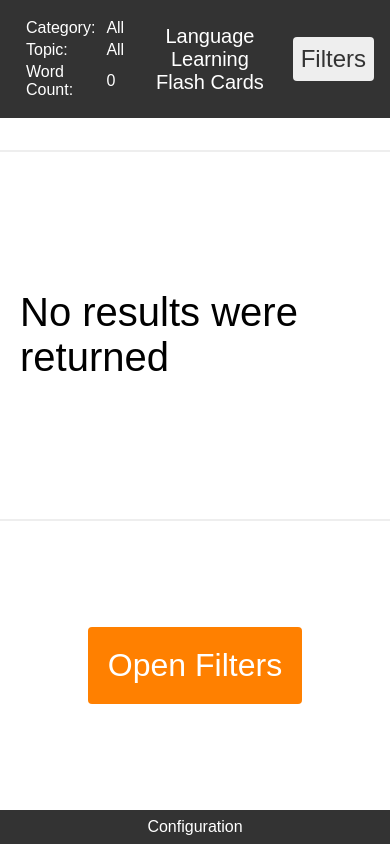
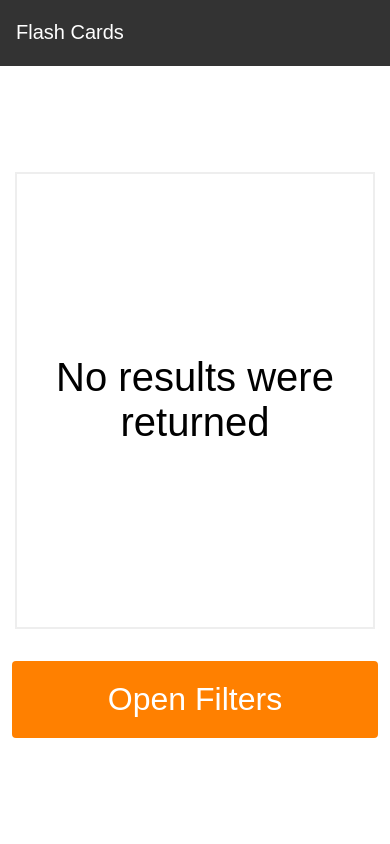
Before and after one commit to st003/flashcards, a Django app: page /flashcard/ in a window 390 px wide. Run offline with Django 4.2, Linux system fonts and the light colour scheme; tables that the repository leaves empty hold one stand-in row (values such as "Sample post").

Commit message:
Began adding mobile support

```diff
--- a/flashcards-app/words/static/words/css/words.css
+++ b/flashcards-app/words/static/words/css/words.css
@@ -13,118 +13,26 @@
     --answer-text:#A9A9A9;
 }
 
-.primaryColor {
-    background-color: var(--primary-color);
-}
-.secondaryColor {
+.secondary_color {
     background-color: var(--secondary-color);
 }
-.secondaryColor:hover {
+.secondary_color:hover {
     background-color: var(--secondary-color-hover);
 }
-.secondaryColor:active {
+.secondary_color:active {
     background-color: var(--secondary-color-active)
 }
-.tertiaryColor {
+.tertiary_color {
     background-color: var(--tertiary-color);
 }
-.tertiaryColor:hover {
+.tertiary_color:hover {
     background-color: var(--tertiary-color-hover);
 }
-.tertiaryColor:active {
+.tertiary_color:active {
     background-color: var(--secondary-color-active);
 }
 
-body {
-    display: flex;
-    flex-direction: column;
-    height: 100vh;
-    margin: 0;
-    font-family: Arial, Helvetica, sans-serif;
-    font-family: 1rem;
-}
-
-#app {
-    display: flex;
-    flex-direction: column;
-    height: 100%;
-}
-
-header {
-    display: flex;
-    padding: 1rem;
-    align-items: center;
-    color: var(--light-text);
-    font-size: 2rem;
-}
-header .info td {
-    padding-left: 0.5rem;
-    font-size: 1rem;
-}
-header h1 {
-    display: flex;
-    flex-grow: 1;
-    margin: 0;
-    padding: 0 1.5rem;
-    justify-content: center;
-    font-size: 1.25rem;
-    font-weight: 400;
-    text-align: center;
-}
-header .filters {
-    display: flex;
-    flex-grow: 1;
-    height: 100%;
-    align-items: center;
-    justify-content: end;
-}
-header .btn {
-    padding: 0.5rem;
-    background-color: var(--neutral-color);
-    color: var(--dark-text);
-    font-size: 1.5rem;
-}
-
-main {
-    flex-grow: 1;
-}
-
-.content {
-    display: flex;
-    flex-direction: column;
-    height: 100%;
-    justify-content: center;
-    align-items: center;
-}
-
-.word, .btnContainer {
-    display: flex;
-    flex-grow: 1;
-    align-items: center;
-    justify-content: center;
-}
-.word {
-    margin-top: 2rem;
-    padding: 2rem;
-    min-width: 350px;
-    border: 2px solid var(--neutral-color);
-    border-radius: 0.25rem;
-    font-size: 2.5rem;
-}
-
-footer {
-    padding: 0.5rem;
-    color: var(--light-text);
-    text-align: center;
-}
-footer a {
-    color: var(--light-text);
-    text-decoration: none;
-}
-footer a:hover {
-    color: var(--light-text);
-    text-decoration: underline;
-}
+/* BUTTONS */
 
 .btn {
     display: inline-block;
@@ -139,8 +47,108 @@ footer a:hover {
     cursor: pointer;
 }
 
-.jp {
+body {
+    display: flex;
+    flex-direction: column;
+    height: 100vh;
+    margin: 0;
+    font-family: Arial, Helvetica, sans-serif;
+    font-family: 1rem;
+}
+
+header {
+    padding: 0.5rem 1rem;
+    align-items: center;
+    background-color: var(--primary-color);
+    color: var(--light-text);
+}
+header h1 {
+    font-size: 1.25rem;
+    font-weight: 400;
+    text-align: left;
+}
+
+#app {
+    display: flex;
+    flex-direction: column;
+    height: 100vh
+}
+
+.flashcard_header {
+    display: flex;
+    flex-direction: row;
+}
+.flashcard_header .filter_selections {
+    display: none;
+}
+.flashcard_header .filter_selections td {
+    padding-left: 0.5rem;
+    font-size: 1rem;
+}
+.flashcard_header h1 {
+    flex-grow: 1;
+}
+.flashcard_header .filters {
+    display: none;
+}
+.flashcard_header .filters .btn {
+    padding: 0.75rem;
+    background-color: var(--neutral-color);
+    color: var(--dark-text);
+    font-size: 1.25rem;
+}
+
+main {
+    display: flex;
+    flex-direction: column;
+    flex-grow: 1;
+    align-items: center;
+    justify-content: center;
+}
+
+.card {
+    display: flex;
+    width: 75%;
+    height: 50%;
+    margin-bottom: 2rem;
+    padding: 2rem;
+    align-items: center;
+    justify-content: center;
+    border: 2px solid var(--neutral-color);
+    font-size: 2.5rem;
+    text-align: center;
+}
+.card .answer {
     color: var(--answer-text);
+}
+
+.flip_btn_container {
+    display: flex;
+    justify-content: center;
+    width: 100%;
+}
+.flip_btn_container > div {
+    padding: 0 0.75rem;
+    width: inherit;
+}
+.flip_btn_container button {
+    width: 100%;
+}
+
+footer {
+    display: none;
+    padding: 0.5rem;
+    background-color: var(--primary-color);
+    color: var(--light-text);
+    text-align: center;
+}
+footer a {
+    color: var(--light-text);
+    text-decoration: none;
+}
+footer a:hover {
+    color: var(--light-text);
+    text-decoration: underline;
 }
 
 .modalContainer {
--- a/flashcards-app/words/templates/words/base.html
+++ b/flashcards-app/words/templates/words/base.html
@@ -17,7 +17,7 @@
     <body>
         {% block public %}{% endblock %}
 
-        <footer class="primaryColor">
+        <footer>
             <a href="{% url 'admin:index' %}" target="_blank">Configuration</a>
         </footer>
 
--- a/flashcards-app/words/templates/words/flashcard.html
+++ b/flashcards-app/words/templates/words/flashcard.html
@@ -6,9 +6,9 @@
 
 {% block public %}
 <div id="app">
-    <header class="primaryColor">
-        <div>
-            <table class="info">
+    <header class="flashcard_header">
+        <div class="filter_selections">
+            <table>
                 <tr>
                     <td>Category:</td>
                     <td>[[ currentCategory ]]</td>
@@ -23,28 +23,26 @@
                 </tr>
             </table>
         </div>
-        <h1>Language Learning Flash Cards</h1>
+        <h1>Flash Cards</h1>
         <div class="filters">
             <button class="btn" @click="openFilters()">Filters</button>
         </div>
     </header>
     <main>
-        <div v-if="error" class="content">
-            <div class="word">
-                <span>No results were returned</span>
-            </div>
-            <div class="btnContainer">
-                <button class="btn tertiaryColor" @click="openFilters()">Open Filters</button>
+        <div class="card">
+            <div v-if="error">No results were returned</div>
+            <div v-else>
+                <span v-if="cardIsFlipped" class="answer">[[ jp ]]</span>
+                <span v-else>[[ en ]]</span>
             </div>
         </div>
-        <div v-else class="content">
-            <div class="word">
-                <span v-if="cardIsFlipped" class="jp">[[ jp ]]</span>
-                <span v-else>[[ en ]]</span>
+        <div class="flip_btn_container">
+            <div v-if="error">
+                <button class="btn tertiary_color" @click="openFilters()">Open Filters</button>
             </div>
-            <div class="btnContainer">
-                <button v-if="cardIsFlipped" class="btn tertiaryColor" @click="nextCard()">Next Card</button>
-                <button v-else class="btn secondaryColor" @click="flipCard()">Flip Card</button>
+            <div v-else>
+                <button v-if="cardIsFlipped" class="btn tertiary_color" @click="nextCard()">Next Card</button>
+                <button v-else class="btn secondary_color" @click="flipCard()">Flip Card</button>
             </div>
         </div>
     </main>
--- a/flashcards-app/words/templates/words/index.html
+++ b/flashcards-app/words/templates/words/index.html
@@ -5,12 +5,12 @@
 {% endblock %}
 
 {% block public %}
-<header class="primaryColor">
-    <h1>Language Learning Flash Cards</h1>
+<header>
+    <h1>Flash Cards</h1>
 </header>
 <main>
     <div class="content">
-        <a class="btn secondaryColor" href="{% url 'flashcard' %}">Get Started</a>
+        <a class="btn secondary_color" href="{% url 'flashcard' %}">Get Started</a>
     </div>
 </main>
 {% endblock %}
```
Also changed, not shown: other parts of flashcards-app/words/static/words/css/words.css (+35 -7 lines).
